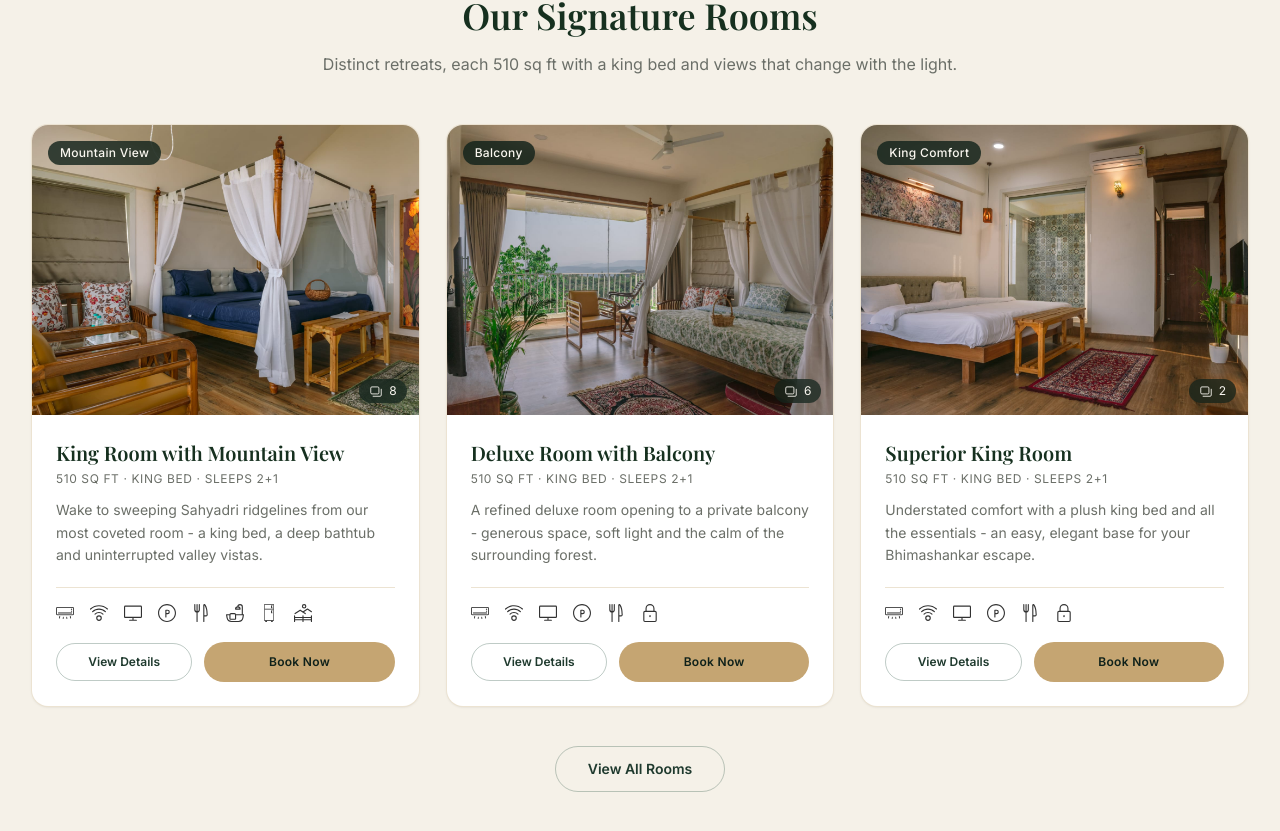
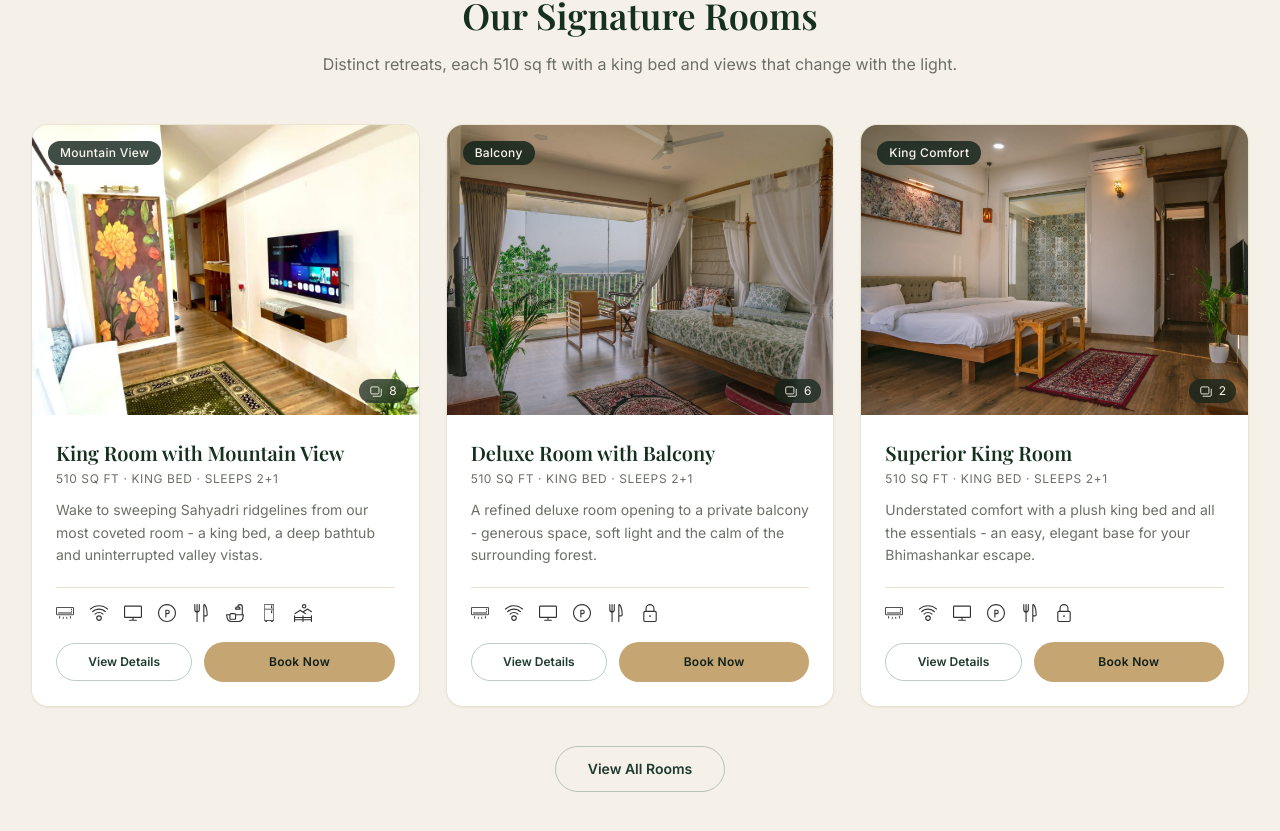
Before and after one commit to skamble2/EshiResorts, a Next.js app: page / in a window 1280 px wide. Shown: the part 1919-2750 px from the top of the page. Built offline with nearby package versions, Linux system fonts and the light colour scheme; no server answers; a web font is replaced by a local one.

Commit message:
King Room with Mountain View: swap card cover photo
Removed the standalone cover image the owner didn't want; the card now uses the
first gallery photo (room interior) as its cover.

Co-Authored-By: Claude Opus 4.8 <noreply@anthropic.com>

```diff
--- a/src/content/rooms.ts
+++ b/src/content/rooms.ts
@@ -60,7 +60,7 @@ export const rooms: Room[] = [
   {
     slug: "king-room-with-mountain-view",
     name: "King Room with Mountain View",
-    image: "/images/rooms/king-room-with-mountain-view.jpeg",
+    image: "/images/rooms/king-room-with-mountain-view/1.jpg",
     view: "Mountain View",
     blurb:
       "Wake to sweeping Sahyadri ridgelines from our most coveted room - a king bed, a deep bathtub and uninterrupted valley vistas.",
```
Also changed, not shown: public/images/rooms/king-room-with-mountain-view.jpeg (deleted).
